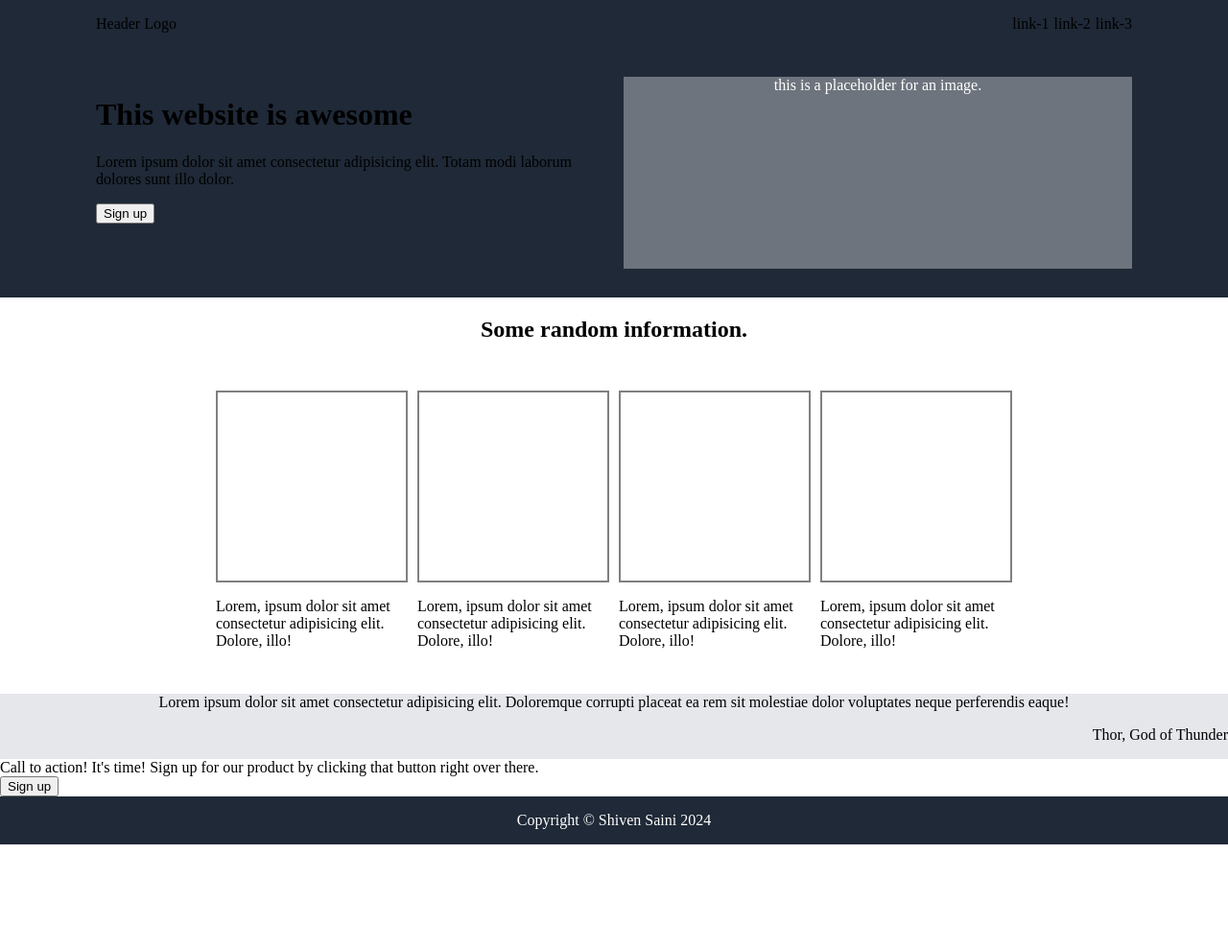
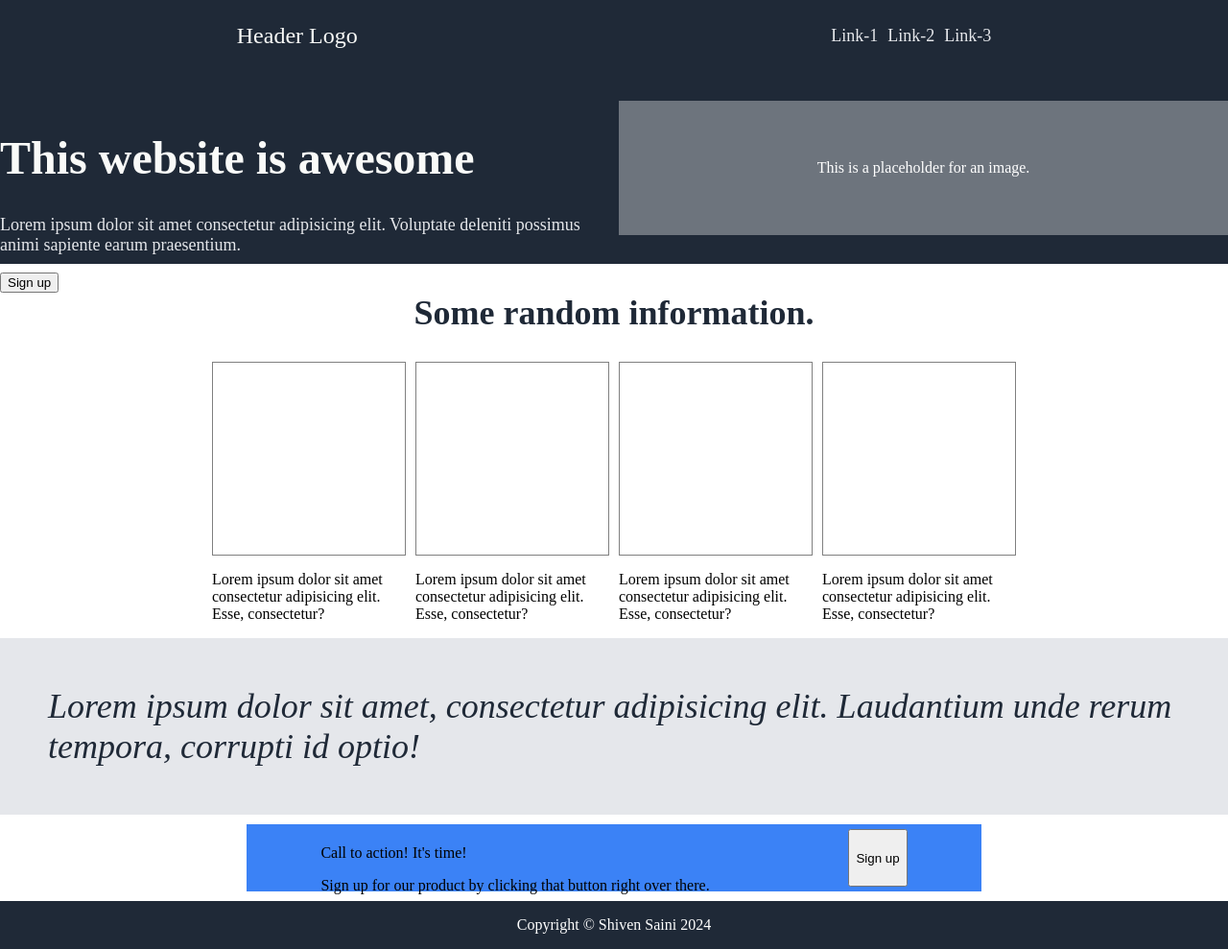
Before and after one commit to Shiven-saini/odin-landing-page, a plain HTML site: page index.html in a window 1280 px wide. Shown: the whole page at 96% size. Before the commit the page ends 880 px from the top, so only its background shows below. Drawn offline with Linux system fonts and the light colour scheme.

Commit message:
Snapshot-2

```diff
--- a/index.html
+++ b/index.html
@@ -3,71 +3,63 @@
 <head>
     <meta charset="UTF-8">
     <meta name="viewport" content="width=device-width, initial-scale=1.0">
-    <title>Landing Page</title>
+    <title>Landing page</title>
     <link rel="stylesheet" href="style.css">
 </head>
 <body>
     <header>
         <p>Header Logo</p>
         <ul>
-            <li>link-1</li>
-            <li>link-2</li>
-            <li>link-3</li>
+            <li>Link-1</li>
+            <li>Link-2</li>
+            <li>Link-3</li>
         </ul>
     </header>
-
     <div class="body">
         <div class="hero">
-            <div class="left-box">
+            <div class="left-side">
                 <h1>This website is awesome</h1>
-                <p>Lorem ipsum dolor sit amet consectetur adipisicing elit. Totam modi laborum dolores sunt illo dolor.</p>
+                <p>Lorem ipsum dolor sit amet consectetur adipisicing elit. Voluptate deleniti possimus animi sapiente earum praesentium.</p>
                 <button>Sign up</button>
             </div>
-            <div class="right-box">
-                this is a placeholder for an image.
+            <div class="right-side" style="color: white;">
+                This is a placeholder for an image.
             </div>
         </div>
-
         <div class="info">
-            <h2>Some random information.</h2>
-            <div class="illustration">
+            <h2 style="font-size: 36px; font-weight: 900; color: #1f2937;">Some random information.</h2>
+            <div class="container">
                 <div class="card">
                     <div class="image"></div>
-                    <p>Lorem, ipsum dolor sit amet consectetur adipisicing elit. Dolore, illo!</p>
+                    <p>Lorem ipsum dolor sit amet consectetur adipisicing elit. Esse, consectetur?</p>
                 </div>
                 <div class="card">
                     <div class="image"></div>
-                    <p>Lorem, ipsum dolor sit amet consectetur adipisicing elit. Dolore, illo!</p>
+                    <p>Lorem ipsum dolor sit amet consectetur adipisicing elit. Esse, consectetur?</p>
                 </div>
                 <div class="card">
                     <div class="image"></div>
-                    <p>Lorem, ipsum dolor sit amet consectetur adipisicing elit. Dolore, illo!</p>
+                    <p>Lorem ipsum dolor sit amet consectetur adipisicing elit. Esse, consectetur?</p>
                 </div>
                 <div class="card">
                     <div class="image"></div>
-                    <p>Lorem, ipsum dolor sit amet consectetur adipisicing elit. Dolore, illo!</p>
+                    <p>Lorem ipsum dolor sit amet consectetur adipisicing elit. Esse, consectetur?</p>
                 </div>
             </div>
         </div>
-
-        <div class="quote">
-            <div class="quote-text">
-                Lorem ipsum dolor sit amet consectetur adipisicing elit. Doloremque corrupti placeat ea rem sit molestiae dolor voluptates neque perferendis eaque!
-            </div>
-            <p>Thor, God of Thunder</p>
+        <div class="quote-section">
+            Lorem ipsum dolor sit amet, consectetur adipisicing elit. Laudantium unde rerum tempora, corrupti id optio!
         </div>
-        <div class="sign-up">
-            <div class="sign-box">
-                <div class="left-side">
-                    Call to action! It's time!
-                    Sign up for our product by clicking that button right over there.
+        <div class="sign-section">
+            <div class="card-center">
+                <div class="left-box">
+                    <p>Call to action! It's time!</p>
+                    <p>Sign up for our product by clicking that button right over there.</p>
                 </div>
                 <button>Sign up</button>
             </div>
         </div>
     </div>
-    <footer>
-        Copyright © Shiven Saini 2024
-    </footer>
+    <footer style="color: white;">Copyright © Shiven Saini 2024</footer>
 </body>
 </html>
--- a/style.css
+++ b/style.css
@@ -1,96 +1,138 @@
-body{
+ul {
+    list-style-type: none;
+    padding: 0;
+
+    display: flex;
+    gap: 10px;
+}
+
+ul li {
+    font-size: 18px;
+    color: #E5E7EB;
+}
+
+body {
     margin: 0px;
+    display: flex;
+    flex-direction: column;
+    height: 100vh;
+}
+
+header, footer {
+    background-color: #1f2937;
+    flex: 0 0 50px;
+}
+
+header {
+    display: flex;
+    align-items: center;
+    justify-content: space-around;
+}
+
+footer {
+    display: flex;
+    justify-content: center;
+    align-items: center;
+}
+
+.body {
+    flex: 1;
+
     display: flex;
     flex-direction: column;
 }
 
-.body {
+.hero {
     flex: 1;
+    background-color: #1F2937;
+    display: flex;
+    align-items: center;
+    justify-content: center;
+
+    gap: 10px;
+}
+
+.left-side {
+    flex: 1 0 100px;
+    height: 70%;
+}
+
+.info {
+    flex: 1;
+
     display: flex;
     flex-direction: column;
+    justify-content: center;
+    align-items: center;
 }
 
-ul {
-    list-style-type: none;
-    margin: 0;
-    padding: 0;
-}
-
-header {
-
-    background-color: #1f2937;
+.container {
     display: flex;
-    align-items: center;
-    padding: 0px 100px;
-    justify-content: space-between;
-}
-
-ul{
-    display: flex;
-    gap: 5px;
-}
-
-.hero {
-    background-color: #1f2937;
-    display: flex;
-    padding: 30px 100px;
-    gap: 20px;
-}
-
-.left-box {
-    flex: 1;
-}
-.right-box {
-    color: white;
-    background-color: #6D747D;
-    text-align: center;
-    width: 200px;
-    height: 200px;
-
-    flex: 1;
+    gap: 10px;
 }
 
 .image {
-    box-sizing: border-box;
-    border: 2px grey solid;
     width: 200px;
     height: 200px;
+    border: 1px solid grey;
 }
 
 .card p {
     width: 200px;
 }
+.quote-section {
+    flex: 1;
+    background-color: #E5E7EB;
+    font-size: 36px;
+    font-style: italic;
+    color: #1F2937;
 
-.illustration {
     display: flex;
     justify-content: center;
-    gap: 10px;
-    padding: 30px 100px;
+    align-items: center;
+    padding: 50px;
 }
 
-.info h2 {
-    text-align: center;
-}
-
-.quote {
+.sign-section {
+    padding: 10px;
     flex: 1;
-    background-color: #E5E7EB;
-
-    display: flex;
-    flex-direction: column;
-    align-items: center;
-    justify-content: center;
-}
-
-.quote p {
-    align-self: flex-end;
-}
-
-footer {
-    color: white;
-    background-color: #1f2937;
-    flex: 0 0 50px;
     display: flex;
     justify-content: center;
     align-items: center;
 }
+
+.card-center {
+    display: flex;
+    justify-content: space-around;
+    background-color: #3B82F6;
+    height: 60px;
+    width: 60%;
+    padding: 5px;
+}
+
+/* Coloring and font-sizing */
+header p {
+    color: #F9FAF8;
+    font-size: 24px;
+}
+
+.left-side h1 {
+    font-size: 48px;
+    font-weight: 900;
+    color: #F9FAF8;
+}
+
+.left-side p {
+    font-size: 18px;
+    color: #e5e7eb;
+}
+
+.right-side {
+    flex: 1 0 100px;
+    height: 70%;
+    display: flex;
+    justify-content: center;
+    align-items: center;
+
+    background-color: #6D747D;
+}
```
